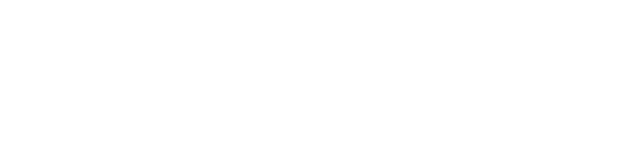
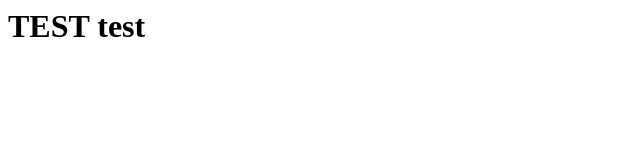
Before and after one commit to WVCS/index-namika-page, a plain HTML site: page index.html in a window 1280 px wide. Shown: the whole page, without its empty margins (0-640 px from the left). Drawn offline with Linux system fonts and the light colour scheme.

Commit message:
Add Test text

```diff
--- a/index.html
+++ b/index.html
@@ -1,5 +1,6 @@
 <html>
 
+  <h1> TEST test </h1>
 
 
 
```
